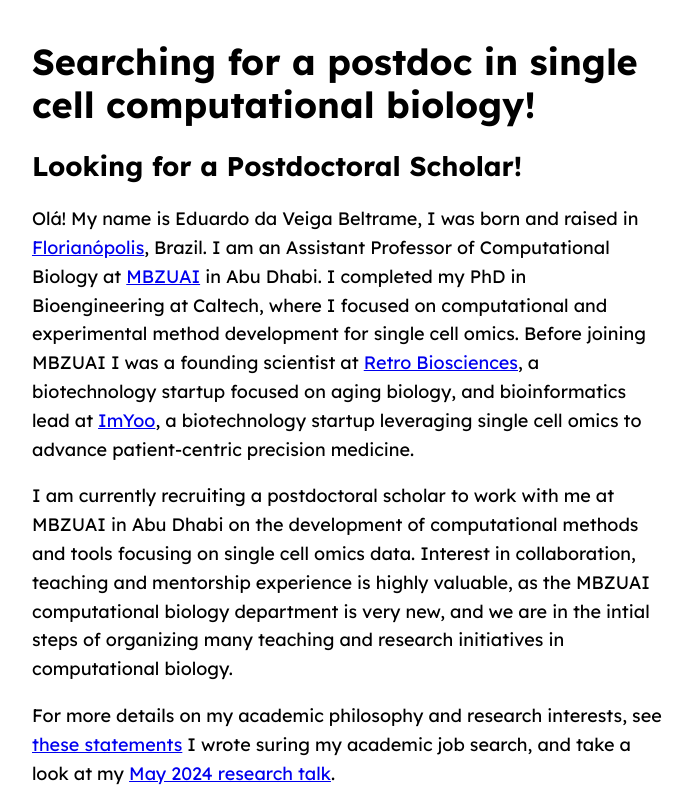
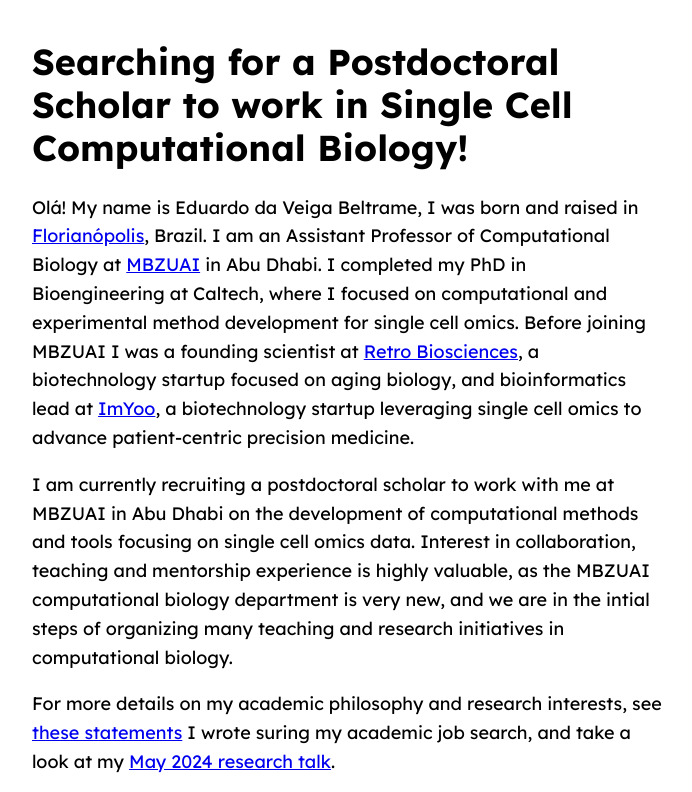
Before and after one commit to Munfred/beltrame, a plain HTML site: page postdoc.html in a window 1280 px wide. Shown: the top 792 px of the page, without its empty margins (293-985 px from the left). Drawn offline with Linux system fonts and the light colour scheme.

Commit message:
Update postdoc.html

```diff
--- a/postdoc.html
+++ b/postdoc.html
@@ -40,9 +40,7 @@ h3{ font-weight:normal; }</style>
 <body>
 
 
-<h1 class="page__title" itemprop="headline">Searching for a postdoc in single cell computational biology!</h1>
-
-<h2 class="page__title" itemprop="headline"> Looking for a Postdoctoral Scholar! </h2>
+<h1 class="page__title" itemprop="headline">Searching for a Postdoctoral Scholar to work in Single Cell Computational Biology!</h1>
 
 <p>Olá! My name is Eduardo da Veiga Beltrame, I was born and raised in <a href="https://photos.app.goo.gl/6y9cPBWRwAA5YJaa7"> Florianópolis</a>, Brazil. I am an Assistant Professor of Computational Biology at <a href="https://mbzuai.ac.ae/">MBZUAI</a> in Abu Dhabi. I completed my PhD in Bioengineering at Caltech, where I focused on computational and experimental method development for single cell omics. Before joining MBZUAI I was a founding scientist at <a href="https://retro.bio/">Retro Biosciences</a>, a biotechnology startup focused on aging biology, and bioinformatics lead at <a href="https://imyoo.health/">ImYoo</a>, a biotechnology startup leveraging single cell omics to advance patient-centric precision medicine.</p>
 
```
